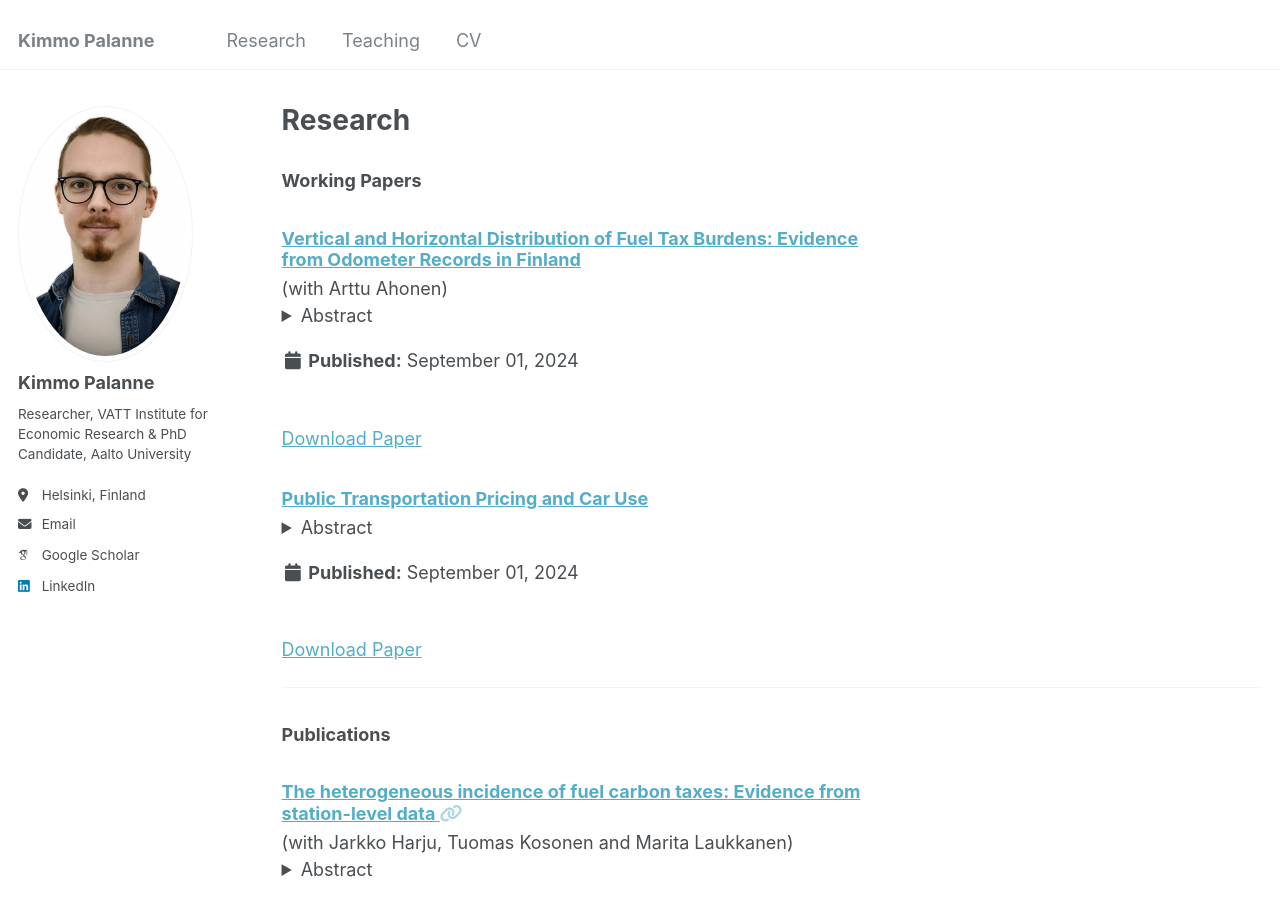
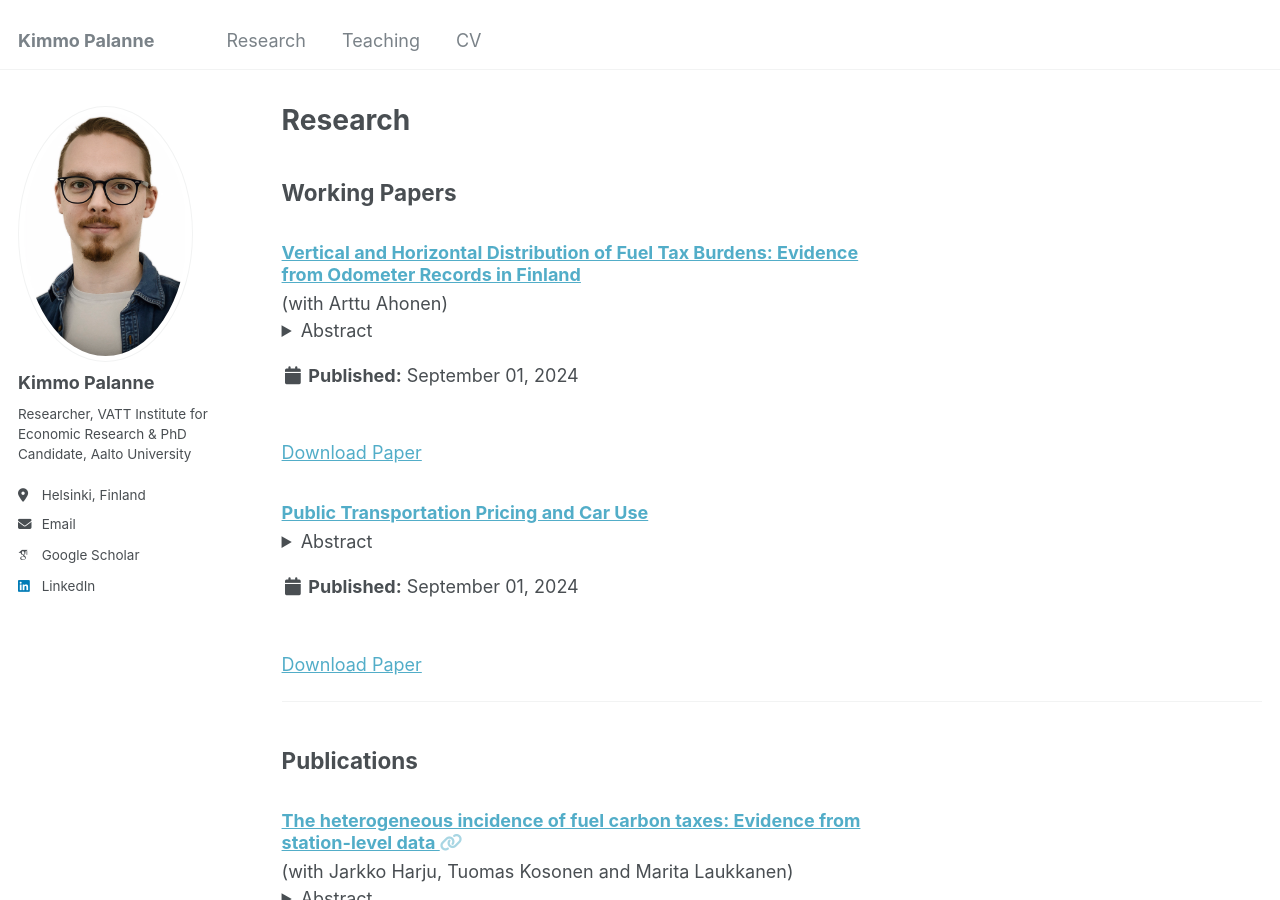
Before and after one commit to kimmopalanne/kimmopalanne.github.io, a Jekyll site: the page built from _pages/research.md, in a window 1280 px wide and 900 px high. Built offline with Jekyll 4.4.1, drawn with Linux system fonts in a browser that asks for light colours; some web fonts are replaced.

```diff
--- a/_pages/research.md
+++ b/_pages/research.md
@@ -5,10 +5,7 @@ title: "Research"
 author_profile: true
 ---
 
-
-
-
-### Working Papers
+## Working Papers
 
 {% include base_path %}
 {% for post in site.research reversed %}
@@ -19,7 +16,7 @@ author_profile: true
 
 <hr class="new1">
 
-### Publications
+## Publications
 
 {% include base_path %}
 {% for post in site.research reversed %}
@@ -30,8 +27,7 @@ author_profile: true
 
 <hr class="new1">
 
-### Policy work
-
+## Policy work
 
 {% include base_path %}
 {% for post in site.research reversed %}
```
